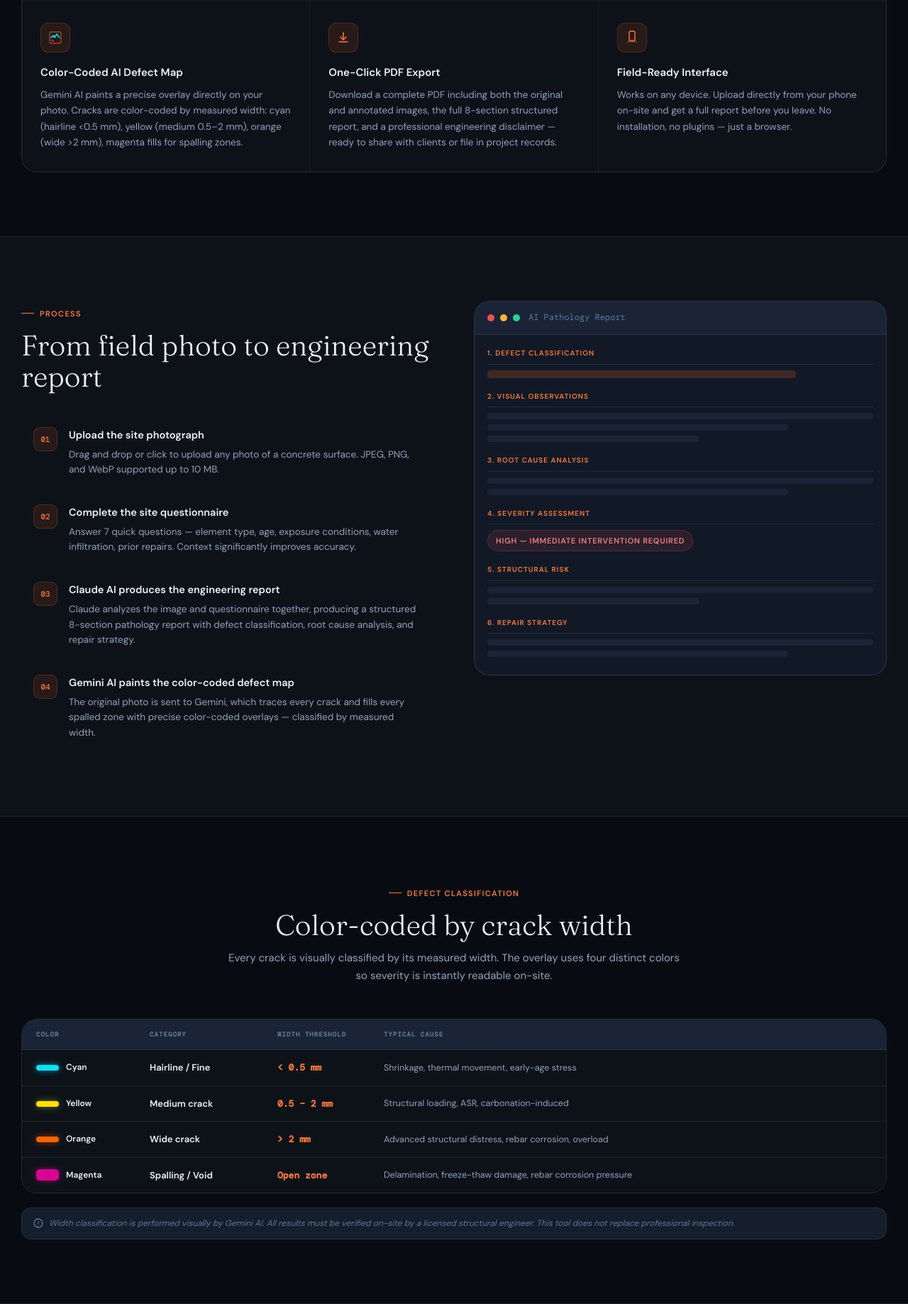
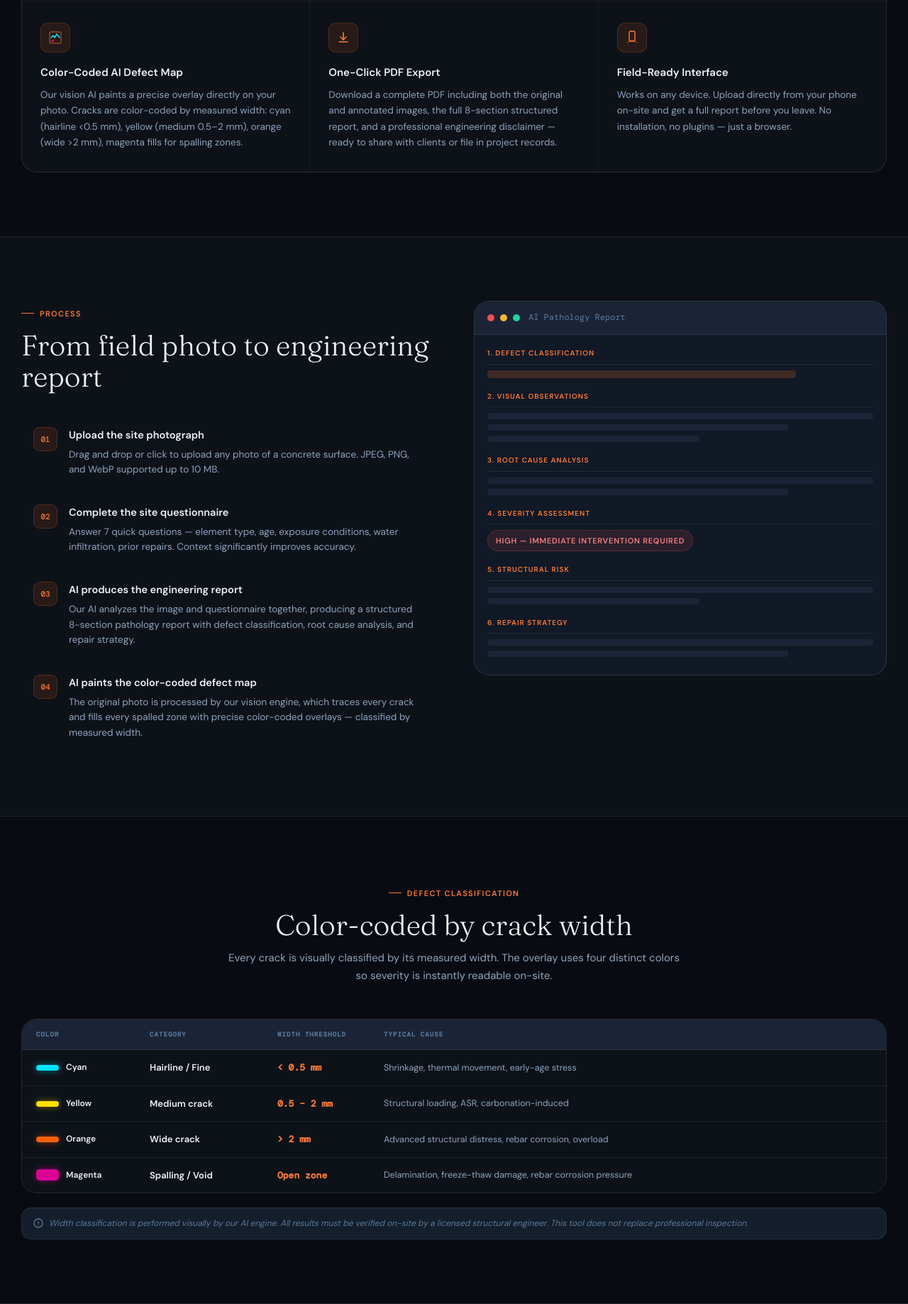
Before and after one commit to imadbg1995/concrete-defect-ai, a Python web app: template templates/index.html in a window 1280 px wide. Shown: the part 1355-3193 px from the top of the page at 71% size. Run offline with Jinja, Linux system fonts and the light colour scheme; the template is opened without the code that fills it, so the values that code supplies are empty.

Commit message:
Hide AI provider names — use generic labels

```diff
--- a/templates/index.html
+++ b/templates/index.html
@@ -152,7 +152,7 @@
           </svg>
         </div>
         <h3>Color-Coded AI Defect Map</h3>
-        <p>Gemini AI paints a precise overlay directly on your photo. Cracks are color-coded by measured width: cyan (hairline &lt;0.5 mm), yellow (medium 0.5–2 mm), orange (wide &gt;2 mm), magenta fills for spalling zones.</p>
+        <p>Our vision AI paints a precise overlay directly on your photo. Cracks are color-coded by measured width: cyan (hairline &lt;0.5 mm), yellow (medium 0.5–2 mm), orange (wide &gt;2 mm), magenta fills for spalling zones.</p>
       </div>
 
       <div class="feature-card">
@@ -210,15 +210,15 @@
           <div class="step-item">
             <div class="step-num">03</div>
             <div class="step-content">
-              <h4>Claude AI produces the engineering report</h4>
-              <p>Claude analyzes the image and questionnaire together, producing a structured 8-section pathology report with defect classification, root cause analysis, and repair strategy.</p>
+              <h4>AI produces the engineering report</h4>
+              <p>Our AI analyzes the image and questionnaire together, producing a structured 8-section pathology report with defect classification, root cause analysis, and repair strategy.</p>
             </div>
           </div>
           <div class="step-item">
             <div class="step-num">04</div>
             <div class="step-content">
-              <h4>Gemini AI paints the color-coded defect map</h4>
-              <p>The original photo is sent to Gemini, which traces every crack and fills every spalled zone with precise color-coded overlays — classified by measured width.</p>
+              <h4>AI paints the color-coded defect map</h4>
+              <p>The original photo is processed by our vision engine, which traces every crack and fills every spalled zone with precise color-coded overlays — classified by measured width.</p>
             </div>
           </div>
         </div>
@@ -328,7 +328,7 @@
         <path d="M7 5 V7.5" stroke="currentColor" stroke-width="1.3" stroke-linecap="round"/>
         <circle cx="7" cy="9.5" r="0.6" fill="currentColor"/>
       </svg>
-      Width classification is performed visually by Gemini AI. All results must be verified on-site by a licensed structural engineer. This tool does not replace professional inspection.
+      Width classification is performed visually by our AI engine. All results must be verified on-site by a licensed structural engineer. This tool does not replace professional inspection.
     </div>
   </div>
 </section>
@@ -507,11 +507,11 @@
         <div id="progress-steps" class="progress-steps">
           <div class="step-node" id="step-analyze">
             <div class="step-circle">1</div>
-            <div class="step-label">Claude analyzes image</div>
+            <div class="step-label">Analyzing image</div>
           </div>
           <div class="step-node" id="step-annotate">
             <div class="step-circle">2</div>
-            <div class="step-label">Gemini maps defects</div>
+            <div class="step-label">Mapping defects</div>
           </div>
           <div class="step-node" id="step-done">
             <div class="step-circle">✓</div>
```
